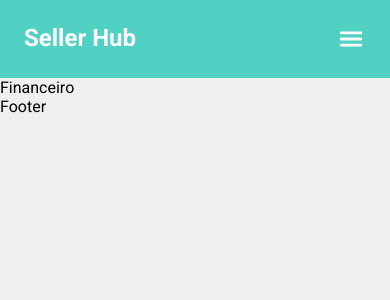
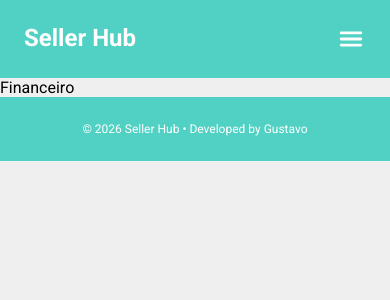
Before and after one commit to Gustavoo1122/SellerHub, a React (Create React App) app: page /financeiro in a window 390 px wide. Shown: the top 300 px of the page. Built offline with nearby package versions, Linux system fonts and the light colour scheme; the HTML template or start-up script is replaced by a standard one; a web font is replaced by a local one.

Commit message:
feat: add responsive footer

```diff
--- a/src/components/Layout/Footer/Footer.module.css
+++ b/src/components/Layout/Footer/Footer.module.css
@@ -0,0 +1,17 @@
+.footer{
+    background-color: #50D1C3;
+    position: relative;
+    width: 100%;
+    height: 4rem;
+    display: flex;
+    justify-content: center;
+    align-items: center;
+    font-size: 14px;
+    color: #fff;
+}
+
+@media (max-width: 767px) {
+    .footer{
+        font-size: 12px;
+    }
+}
--- a/src/components/Layout/Footer/index.js
+++ b/src/components/Layout/Footer/index.js
@@ -1,7 +1,8 @@
 import React from 'react'
+import styles from './Footer.module.css'
 
 export default function Footer() {
   return (
-    <div>Footer</div>
+    <div className={styles.footer}>© 2026 Seller Hub • Developed by Gustavo</div>
   )
 }
```
